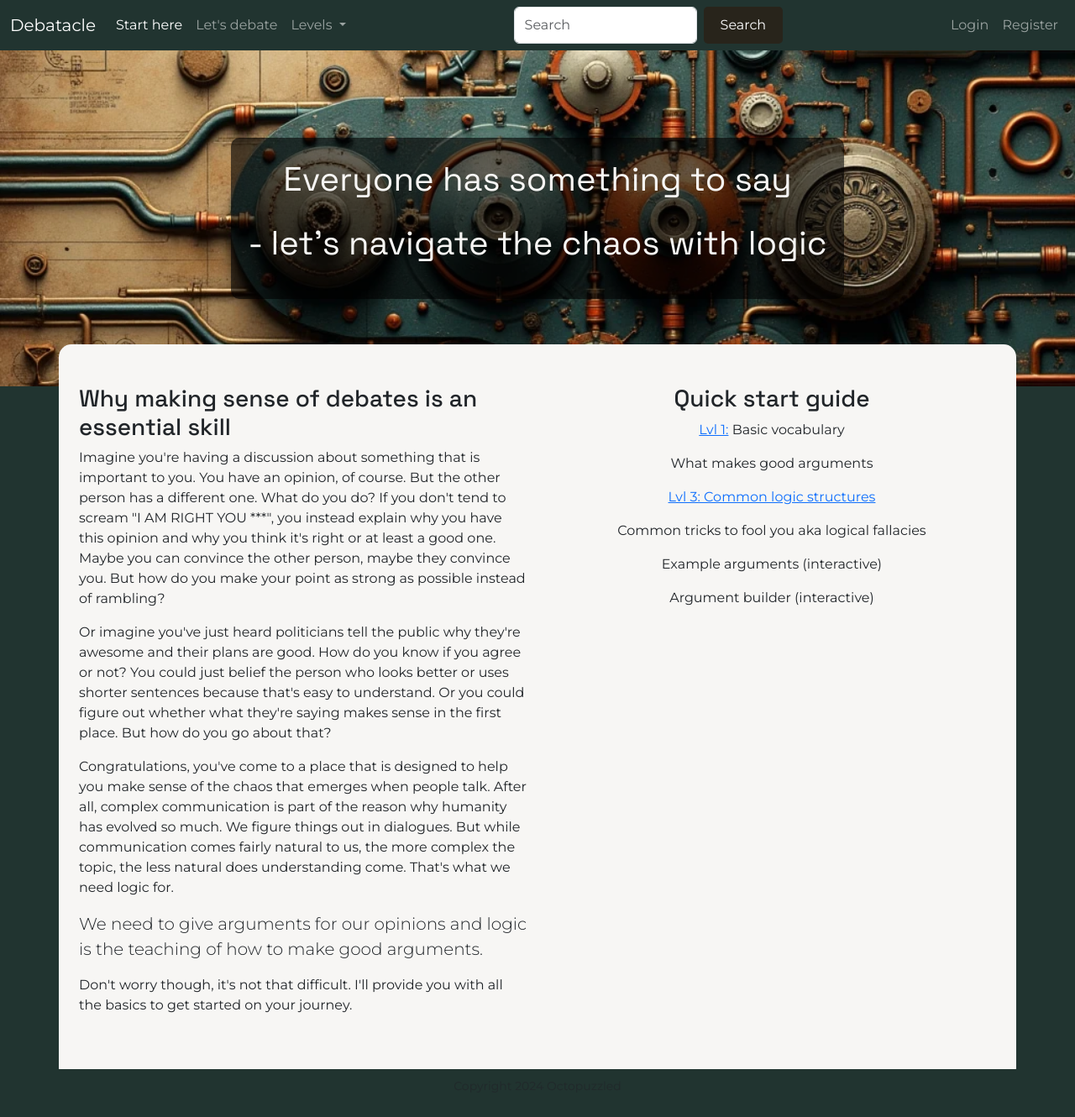
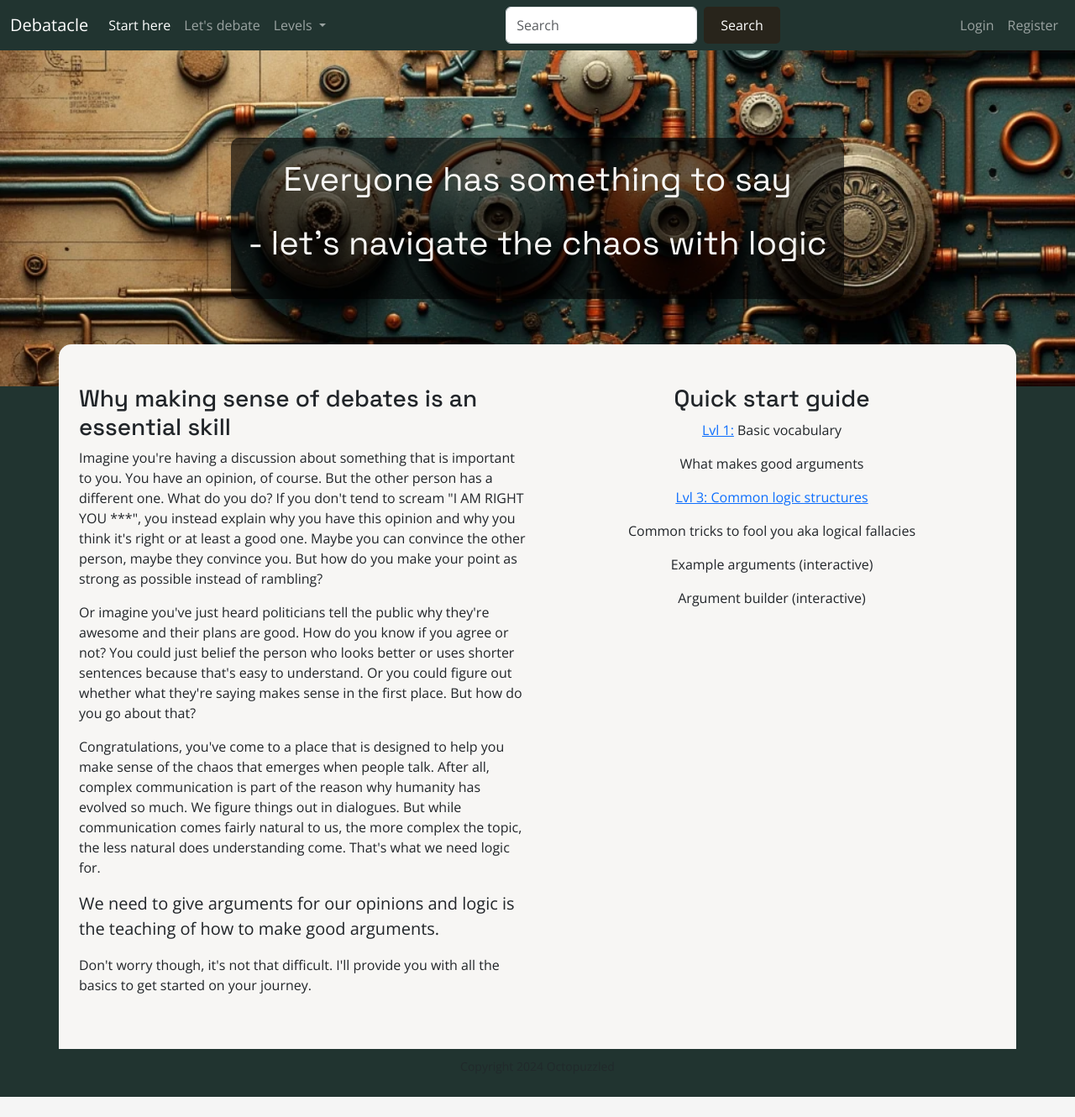
Before and after one commit to Octopuzzled/Debatacle, a Flask app: page / in a window 1280 px wide. Shown: the whole page at 84% size. After the commit the page ends 1306 px from the top, so only its background shows below. Run offline with Flask 3, Linux system fonts and the light colour scheme.

Commit message:
fonts change

```diff
--- a/static/styles.css
+++ b/static/styles.css
@@ -2,7 +2,7 @@
 :root {
     --background-color: #213430;
     --font-heading: "Space Grotesk", sans-serif;
-    --font-gen: "Montserrat", sans-serif;
+    --font-gen: "Open Sans", sans-serif;
     --text-bg: #f7f6f4; /* Light background for main content */
     /* Color palette */
     --darkest: #27150B;
--- a/templates/layout.html
+++ b/templates/layout.html
@@ -17,10 +17,10 @@
           <link rel="preconnect" href="https://fonts.gstatic.com" crossorigin>
           <link href="https://fonts.googleapis.com/css2?family=Space+Grotesk:wght@300..700&display=swap" rel="stylesheet">
 
-          <!-- Font for normal text: Montserrat-->
+          <!-- Font for normal text: Open Sans-->
           <link rel="preconnect" href="https://fonts.googleapis.com">
           <link rel="preconnect" href="https://fonts.gstatic.com" crossorigin>
-          <link href="https://fonts.googleapis.com/css2?family=Montserrat:ital,wght@0,100..900;1,100..900&family=Space+Grotesk:wght@300..700&display=swap" rel="stylesheet">
+          <link href="https://fonts.googleapis.com/css2?family=Montserrat:ital,wght@0,100..900;1,100..900&family=Open+Sans:ital,wght@0,300..800;1,300..800&family=Space+Grotesk:wght@300..700&display=swap" rel="stylesheet">
 
           <title>Debatacle</title>
       </head>
```
